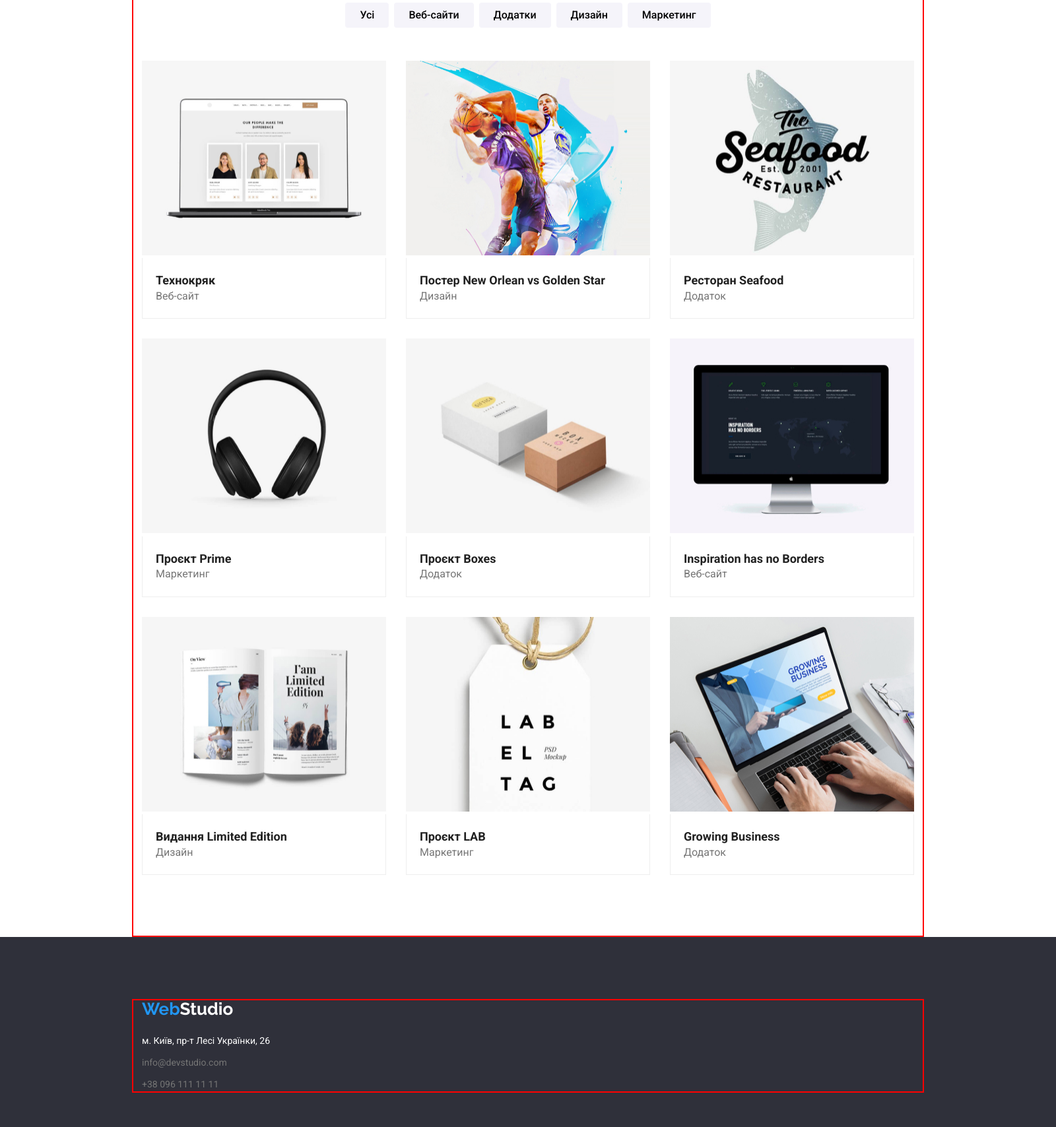
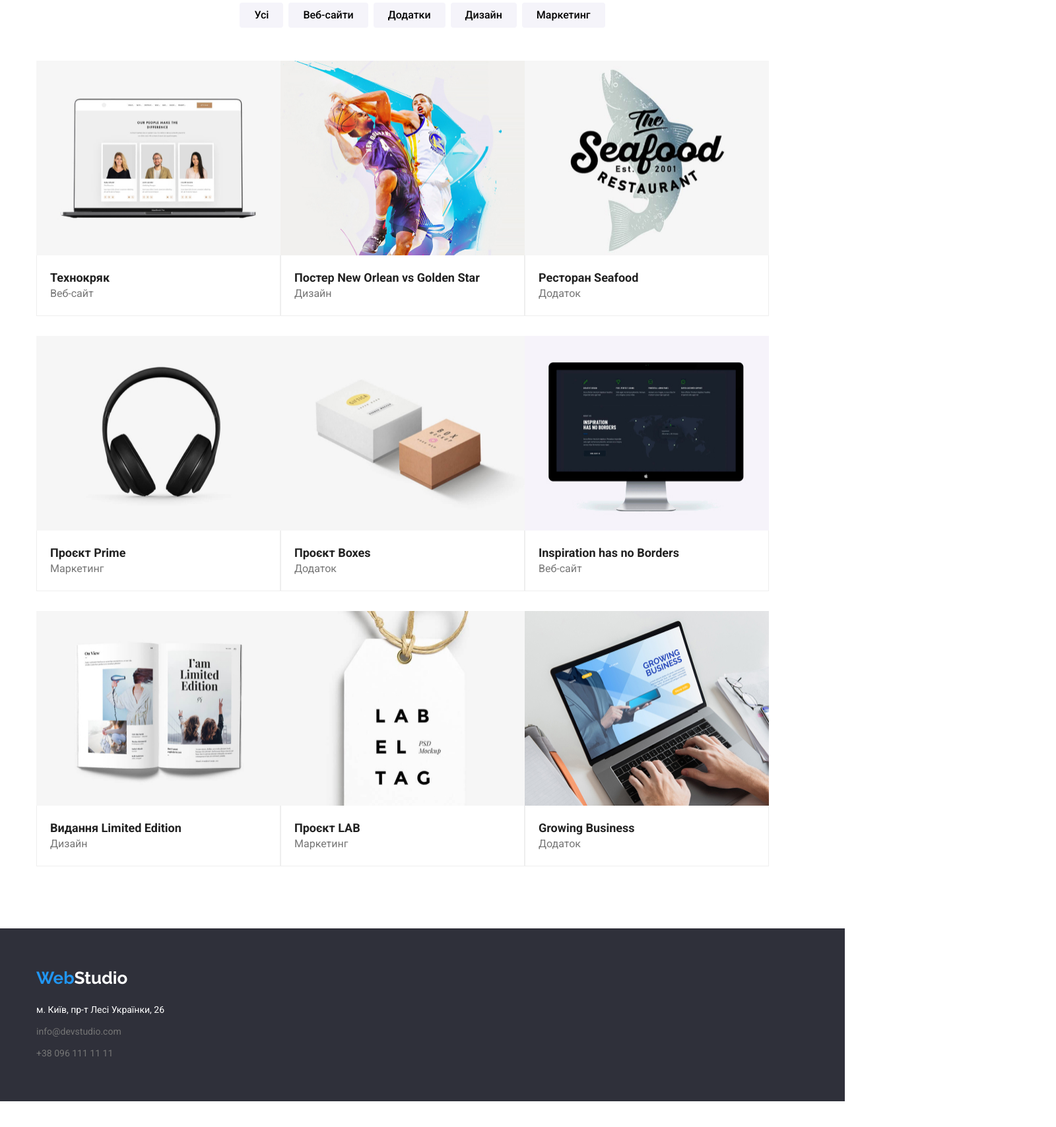
Before and after one commit to LyudmilaDr/goit-markup-hw-03, a plain HTML site: page portfolio.html in a window 1280 px wide. Shown: the part 186-1894 px from the top of the page at 66% size, 1600 px wide, since content can reach past the window. After the commit the page ends 1855 px from the top, so only its background shows below. Drawn offline with Linux system fonts and the light colour scheme.

Commit message:
домроб3 після виправлень

```diff
--- a/css/styles.css
+++ b/css/styles.css
@@ -16,7 +16,6 @@
 }
 
 .page {
-  width: 1600px;
   font-family:var(--main-font);
   font-size:16px;
   color:var(--primmaty-text-color);
@@ -28,8 +27,8 @@
   margin-left: auto;
   margin-right: auto;
 
-  outline:2px solid red;
-  outline-offset:-2px;
+ /*outline:2px solid red;
+  outline-offset:-2px;*/
 }
 .section{
   padding-top:94px;
@@ -71,12 +70,15 @@ margin:0;
   background-color:var(--title-text-color);
 
 }
+.header-section {
+  padding: 0;
+}
 .header-nav {
   padding-top: 32px;
   padding-bottom: 32px;
- display: flex;
- align-items: center;
- border-bottom:1px solid #ECECEC;
+  display: flex;
+  align-items: center;
+  border-bottom:1px solid #ECECEC;
 }
 .special {
   color: var(--accent-color);
@@ -140,6 +142,8 @@ margin-right:50px;
   |============================
 */
 .slogan {
+  padding-top: 200px;
+  padding-bottom: 200px;
   background:var(--accent-bg-cl);
   text-transform: uppercase;
   text-align: center;
@@ -213,7 +217,7 @@ margin-right:30px;
   |============================
 */
 .images {
-padding-bottom: 94px;
+padding-top: 0;
 }
 .image-headline {
   font-size: 36px;
@@ -222,7 +226,12 @@ padding-bottom: 94px;
   margin-bottom: 50px;
 
 }
-.image-img:not(:last-child) {
+
+.images-img {
+  display: block;
+  max-width: 100%;
+}
+.image-item:not(:last-child) {
   margin-right: 30px;
 }
 /**
@@ -244,18 +253,20 @@ padding-bottom: 94px;
 font-weight:500;
 font-size:16px;
 line-height:1.18;
-margin-top:30px;
+margin-bottom: 13px;
 margin-left: auto;
-margin-bottom: 10px;
 margin-right: auto;
-
-
 }
 
 .nero-meta {
  color:var(--text-color);
  font-weight:400;
 }
+.nero-title-meta{
+padding-bottom: 30px;
+padding-top: 30px;
+}
+
 .nero-item {
   padding-bottom: 30px;
   font-weight:400;
@@ -265,6 +276,11 @@ margin-right: auto;
 .nero-item:not(:last-child) {
   margin-right: 30px;
 }
+.nero-img{
+display: block;
+max-width: 100%;
+}
+
 /**
   |============================
   | Portfolio
@@ -299,7 +315,7 @@ text-decoration: none;
 .main-list {
   display: flex;
   flex-wrap: wrap;
-  gap:30px;
+  row-gap: 30px;
 }
 .main-title-meta{
 padding: 24px 20px;
@@ -319,8 +335,15 @@ font-size: 18px;
   font-size:16px;
   color: var(--text-color);
 }
+ .main-all {
+  text-decoration: none;
+ }
  .main-item {
-  text-decoration: none;
+  flex-basis: calc((100%-60px)/3);
+ }
+ .main-img{
+display: block;
+max-width: 100%;
  }
 /**
   |============================
@@ -328,10 +351,15 @@ font-size: 18px;
   |============================
 */
 .footer {
+  padding-top: 60px;
+  padding-bottom: 60px;
   font-size: 14px;
   line-height:1.71;
   font-weight: 400;
   background-color:var(--accent-bg-cl);
+}
+.footer-section {
+  padding: 0;
 }
 
 .footer-logo {
--- a/portfolio.html
+++ b/portfolio.html
@@ -18,6 +18,7 @@
 <body class="page">
      <!-- Header section -->
      <header class="header">
+      <section class="section header-section">
            <div class="container header-nav">
           <nav class="nav">
             <a lang="en" class="logo" href="">
@@ -39,10 +40,12 @@
                   </li>
                 </ul>
                 </div>
+                </section>
               </header>
                <main class="main">
      <!-- Main section -->
-      <section class="main-btn section container">
+      <section class="main-btn section ">
+        <div class="container">
       <h1 class="visually-hidder">Список наших робіт</h1>
       <ul class="list list-btn">
         <li ><button class="btn" type="button">Усі</button></li>
@@ -52,8 +55,8 @@
         <li><button class="btn" type="button">Маркетинг</button></li>
       </ul>
       <ul class="list main-list">
-          <li >
-           <a  class="main-item" href="">  <img class="main-img"
+          <li  class="main-item">
+           <a  class="main-all" href="">  <img class="main-img"
               src="./images/img(21).jpg"
               alt="На фото дизайн веб-сайту"
               width="370"
@@ -63,8 +66,8 @@
             <p class="main-meta">Веб-сайт</p></div>
              </a>
           </li>
-          <li>
-           <a class="main-item" href=""><img class="main-img"
+          <li class="main-item">
+           <a class="main-all" href=""><img class="main-img"
               src="./images/img(22).jpg"
               alt="На фото  дизайн постеру з баскетбольного матчу"
               width="370"
@@ -77,8 +80,8 @@
           </div>
         </a>
           </li>
-          <li>
-            <a class="main-item" href=""><img class="main-img"
+          <li class="main-item">
+            <a class="main-all" href=""><img class="main-img"
               src="./images/img(23).jpg"
               alt="На фото дизайн реклами ресторану"
               width="370"
@@ -90,8 +93,8 @@
             <p class="main-meta">Додаток</p></div>
           </a>
           </li>
-          <li>
-            <a  class="main-item" href=""><img class="main-img"
+          <li class="main-item">
+            <a  class="main-all" href=""><img class="main-img"
               src="./images/img(24).jpg"
               alt="На фото дизайн проекту"
               width="370"
@@ -103,8 +106,8 @@
             <p class="main-meta">Маркетинг</p>
           </div></a>
           </li>
-          <li>
-           <a  class="main-item" href=""> <img class="main-img"
+          <li class="main-item">
+           <a  class="main-all" href=""> <img class="main-img"
               src="./images/img(25).jpg"
               alt="На фото дизайн проекту"
               width="370"
@@ -117,8 +120,8 @@
           </div>
         </a>
           </li>
-          <li>
-            <a  class="main-item" href=""> <img class="main-img"
+          <li class="main-item">
+            <a  class="main-all" href=""> <img class="main-img"
               src="./images/img(26).jpg"
               alt="На фото Веб-сайт"
               width="370"
@@ -129,8 +132,8 @@
             <p class="main-meta">Веб-сайт</p> </div>
           </a>
           </li>
-          <li>
-            <a  class="main-item" href=""><img class="main-img"
+          <li class="main-item">
+            <a  class="main-all" href=""><img class="main-img"
               src="./images/img(27).jpg"
               alt="На фото дизайн журналу"
               width="370"
@@ -143,8 +146,8 @@
           </div>
         </a>
           </li>
-          <li>
-           <a  class="main-item" href=""><img class="main-img"
+          <li class="main-item">
+           <a  class="main-all" href=""><img class="main-img"
               src="./images/img(28).jpg"
               alt="На фото дизайн проекту"
               width="370"
@@ -157,8 +160,8 @@
           </div>
         </a>
           </li>
-          <li>
-           <a  class="main-item" href="">
+          <li class="main-item">
+           <a  class="main-all" href="">
             <img class="main-img"
               src="./images/img(29).jpg"
               alt="На фото дизайн додатку"
@@ -171,11 +174,12 @@
             </div>
           </a>
           </li>
-        </ul>
+        </ul> </div>
       </section>
     </main>
      <!--Footer section -->
-     <footer class="footer section">
+     <footer class="footer">
+      <section class="section footer-section">
       <div class=" container">
         <a lang="en" class="footer-logo" href=""><span class="special"> Web</span>Studio</a>
         <address class="footer-link-type">
@@ -185,6 +189,7 @@
                <li  class="footer-link"> <a class="footer-all" href="tel:+380961111111">+38 096 111 11 11</a></li>
             </ul>
          </address> </div>
+         </section>
     </footer>
   </body>
 </html>
```
Also changed, not shown: index.html (+38 -24 lines).
